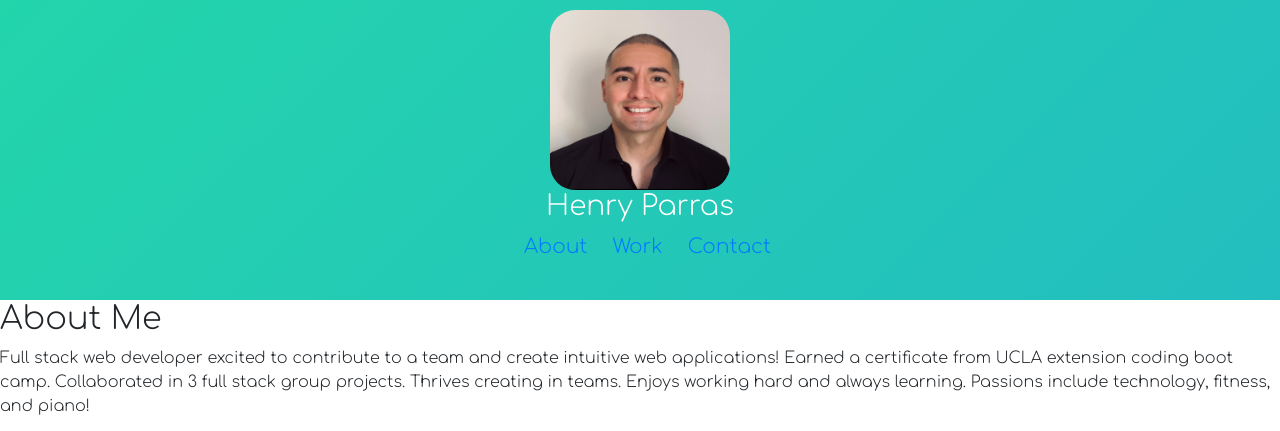
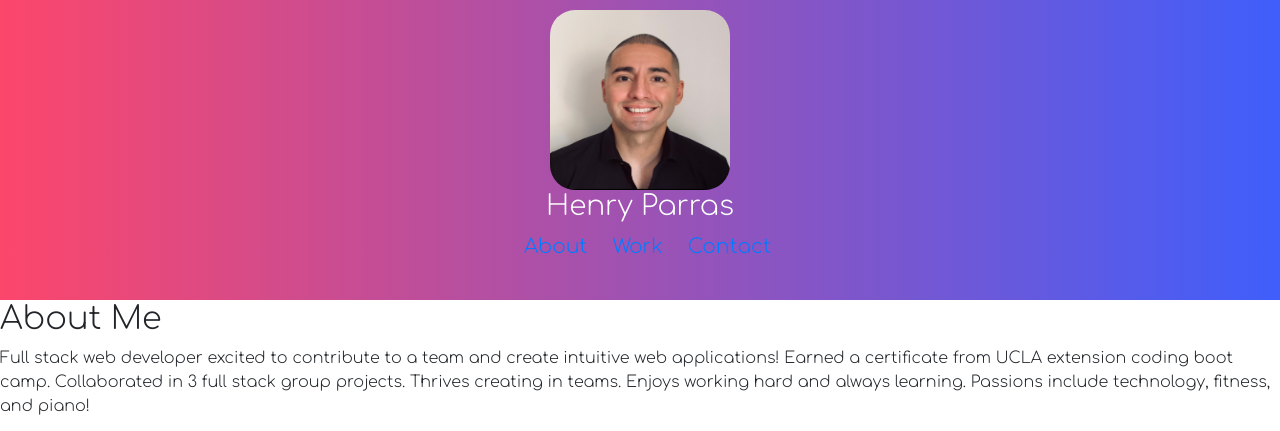
Before and after one commit to henryparras24/Henrys-portfolio, a plain HTML site: page index.html in a window 1280 px wide. Shown: the top 431 px of the page. Drawn offline with nearby package versions, Linux system fonts and the light colour scheme.

Commit message:
disco gradient background

```diff
--- a/style.css
+++ b/style.css
@@ -5,10 +5,10 @@ header {
     height: 300px;
 
     color: #ffffff;
-    background: linear-gradient(-45deg, #e73c7e, #23a6d5, #23d5ab);
+    /* background: linear-gradient(-45deg, #e73c7e, #23a6d5, #23d5ab);
     background-size: 400% 400%;
-    animation: gradient 15s ease infinite;
-
+    animation: gradient 15s ease infinite; */
+    background: linear-gradient(90deg, #FC466B 0%, #3F5EFB 100%);
 }
 
 
```
